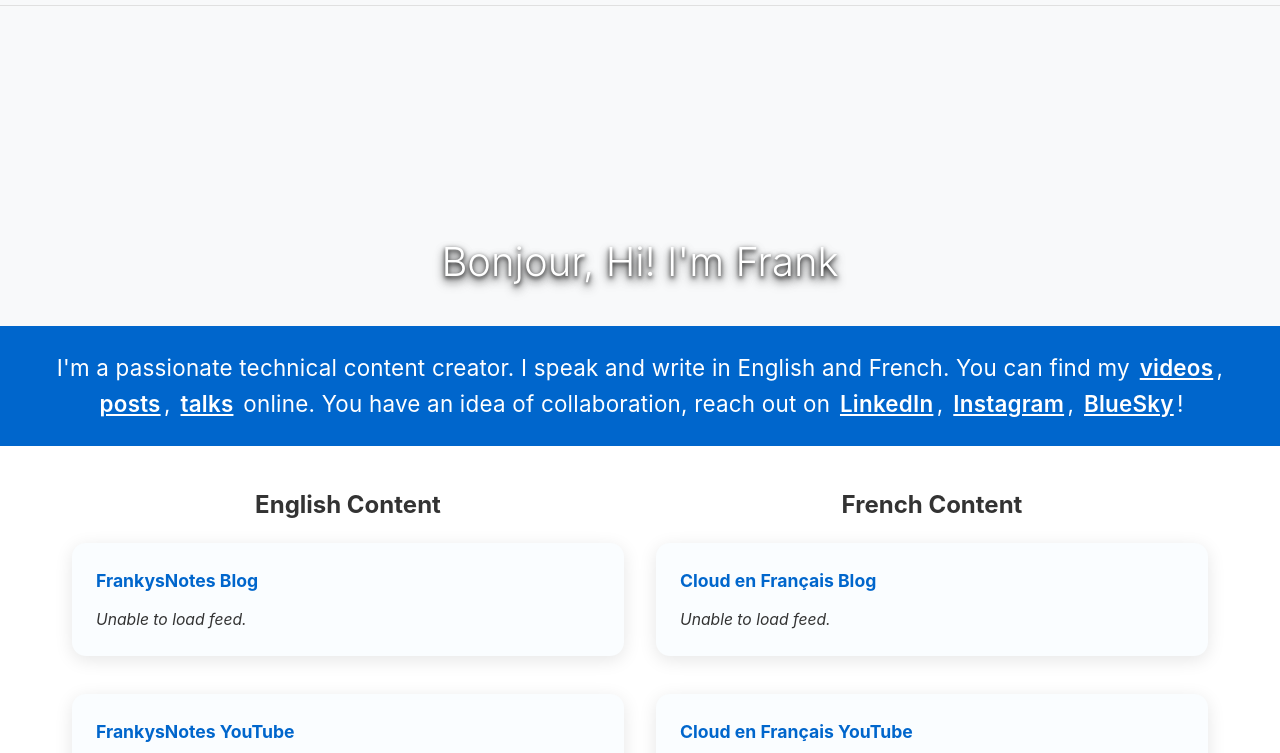
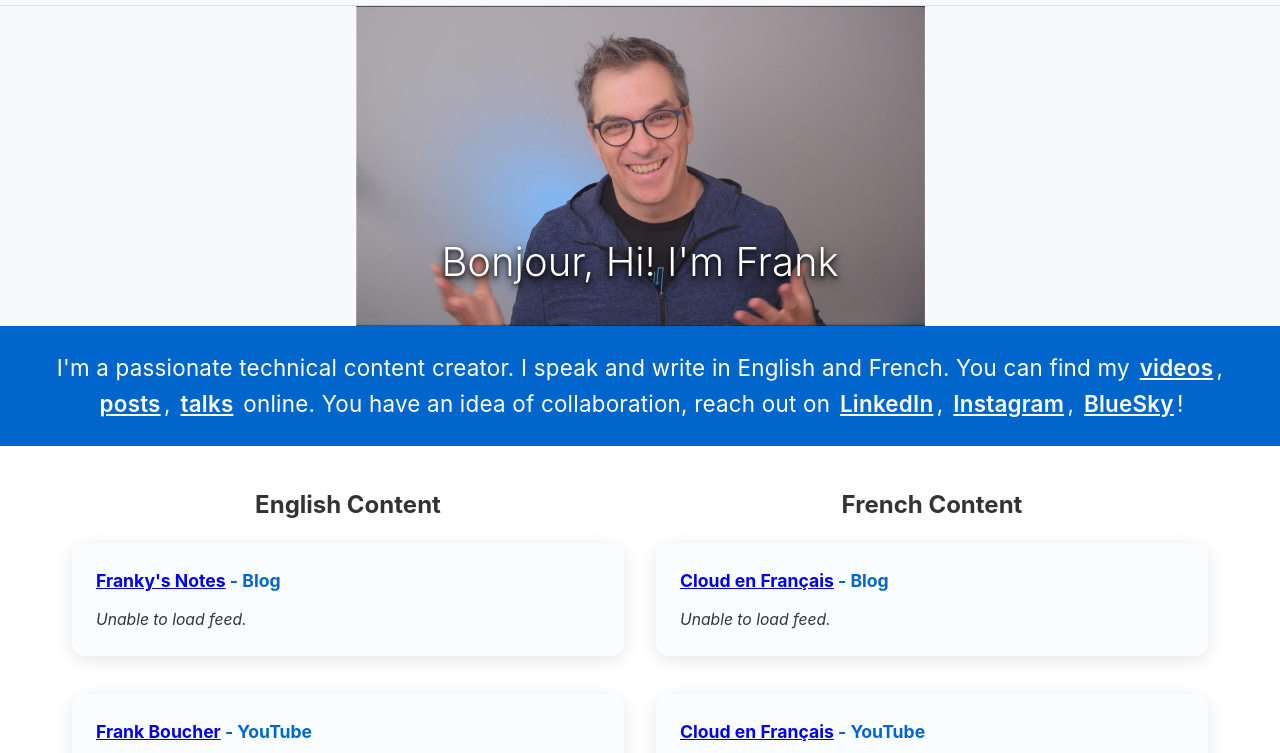
Before and after one commit to FBoucher/fboucheros, a plain HTML site: page index.html in a window 1280 px wide. Shown: the part 47-800 px from the top of the page. Drawn offline with nearby package versions, Linux system fonts and the light colour scheme; no server answers.

Commit message:
fixing image

```diff
--- a/index.html
+++ b/index.html
@@ -32,7 +32,7 @@
             </button>
         </div>
     </div>    <div class="header">
-        <img src="./images/frank_boucher_2021-09.jpg" alt="Frank Boucher">
+        <img src="./images/frank_boucher_bonjour-hi.jpg" alt="Frank Boucher">
         <h1>Bonjour, Hi! I'm Frank</h1>
     </div>
 
@@ -52,22 +52,22 @@
             <div class="content-column">
                 <h2>English Content</h2>
                 <div class="feed">
-                    <h3>FrankysNotes Blog</h3>
+                    <h3><a href="https://www.frankysnotes.com" target="_blank">Franky's Notes</a> - Blog</h3>
                     <div class="rss" id="feed-blog">Loading...</div>
                 </div>
                 <div class="feed">
-                    <h3>FrankysNotes YouTube</h3>
+                    <h3><a href="https://youtube.com/@fboucheros" target="_blank">Frank Boucher</a> - YouTube</h3>
                     <div class="rss" id="feed-yt-fboucheros">Loading...</div>
                 </div>
             </div>
             <div class="content-column">
                 <h2>French Content</h2>
                 <div class="feed">
-                    <h3>Cloud en Français Blog</h3>
+                    <h3><a href="https://www.cloudenfrancais.com" target="_blank">Cloud en Français</a> - Blog</h3>
                     <div class="rss" id="feed-cloud">Loading...</div>
                 </div>
                 <div class="feed">
-                    <h3>Cloud en Français YouTube</h3>
+                    <h3><a href="https://youtube.com/@CloudEnFrancais" target="_blank">Cloud en Français</a> - YouTube</h3>
                     <div class="rss" id="feed-yt-cloud">Loading...</div>
                 </div>
             </div>
--- a/style.css
+++ b/style.css
@@ -106,7 +106,7 @@ body {
     height: 40vh;
     min-height: 250px;
     margin-bottom: 0;
-    background-image: url('scr/images/Frank Boucher_2021-09.jpg');
+    background-image: url('./images/frank_boucher_bonjour-hi.jpg');
     background-size: contain;
     background-position: center;
     background-repeat: no-repeat;
```
Also changed, not shown: images/frank_boucher_bonjour-hi.jpg (renamed from images/frank_boucher_2021-09.jpg).
